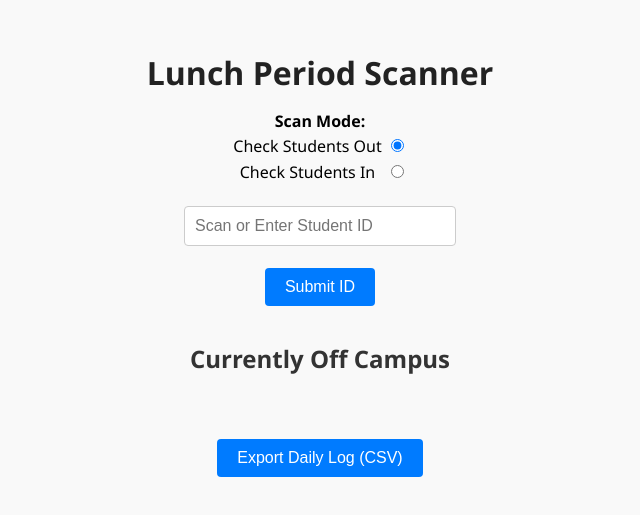
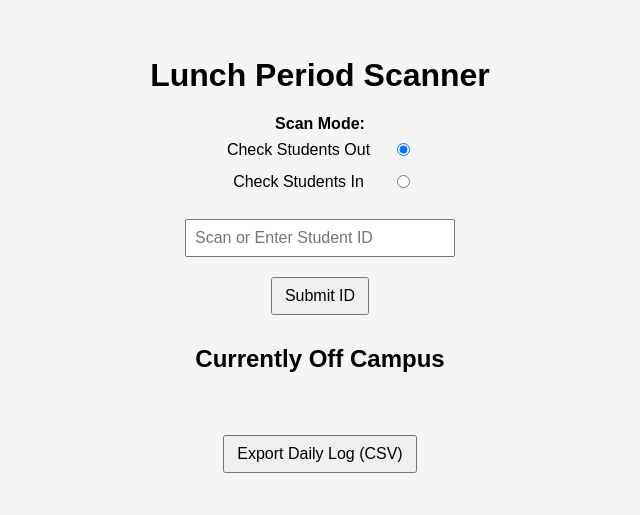
Before and after one commit to Hendricks836/student-scanner, a React (Create React App) app: page / in a window 1280 px wide. Shown: the part 161-676 px from the top of the page, without its empty margins (320-960 px from the left). Built offline with nearby package versions, Linux system fonts and the light colour scheme.

Commit message:
Center layout and apply App.css styles

```diff
--- a/src/App.css
+++ b/src/App.css
@@ -1,4 +1,5 @@
 /* App.css */
+
 .App {
   display: flex;
   flex-direction: column;
@@ -6,52 +7,25 @@
   justify-content: center;
   min-height: 100vh;
   text-align: center;
+  font-family: Arial, sans-serif;
   padding: 20px;
-  background-color: #f9f9f9;
-  font-family: 'Segoe UI', Tahoma, Geneva, Verdana, sans-serif;
-}
-
-h1 {
-  margin-bottom: 16px;
-  font-size: 2em;
-  color: #222;
-}
-
-h2 {
-  margin-top: 24px;
-  font-size: 1.5em;
-  color: #333;
+  background-color: #f5f5f5;
 }
 
 input[type="text"] {
-  padding: 10px;
+  padding: 8px;
+  margin: 10px;
   width: 250px;
-  margin: 10px;
-  border: 1px solid #ccc;
-  border-radius: 4px;
-  font-size: 1rem;
+  font-size: 1em;
 }
 
 button {
-  padding: 10px 20px;
-  margin: 12px;
-  background-color: #007bff;
-  color: white;
-  border: none;
-  font-size: 1rem;
-  border-radius: 4px;
+  padding: 8px 12px;
+  font-size: 1em;
+  margin: 10px;
   cursor: pointer;
 }
 
-button:hover {
-  background-color: #0056b3;
+table td {
+  padding: 5px 10px;
 }
-
-ul {
-  list-style: none;
-  padding: 0;
-}
-
-table {
-  margin-bottom: 10px;
-}
```
Also changed, not shown: src/App.css.txt (deleted).
